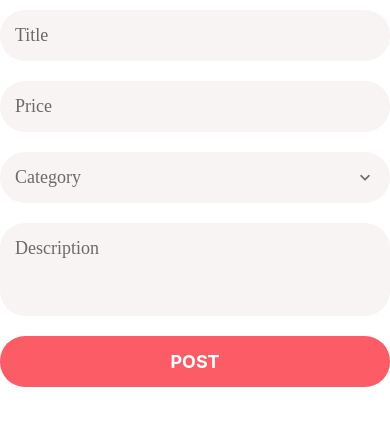
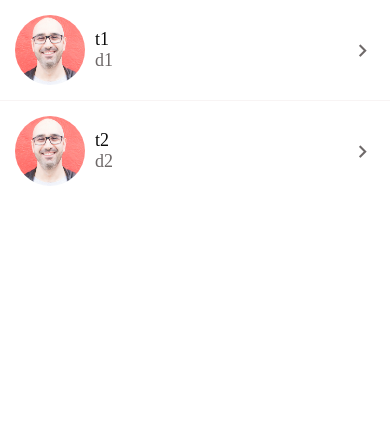
Before and after one commit to RukshanNuwan/DoneWithIt, a React Native app: screen / in a window 390 px wide. Shown: the top 426 px of the page. Built offline with nearby package versions, Linux system fonts and the light colour scheme.

Commit message:
adding chevrons

```diff
--- a/App.js
+++ b/App.js
@@ -19,7 +19,7 @@ import ListingEditScreen from "./app/screens/ListingEditScreen";
 
 const App = () => {
   return (
-    <ListingEditScreen/>
+    <MessagesScreen/>
   );
 };
 
--- a/app/components/ListItem.js
+++ b/app/components/ListItem.js
@@ -1,5 +1,6 @@
 import {Image, StyleSheet, TouchableHighlight, View} from "react-native";
 import {GestureHandlerRootView, Swipeable} from 'react-native-gesture-handler';
+import {MaterialCommunityIcons} from '@expo/vector-icons';
 
 import AppText from "./AppText";
 import colors from "../config/colors";
@@ -11,12 +12,15 @@ const ListItem = ({image, title, subTitle, IconComponent, onPress, renderRightAc
         <TouchableHighlight onPress={onPress} underlayColor={colors.light}>
           <View style={styles.container}>
             {IconComponent}
+
             {image && <Image source={image} style={styles.image}/>}
 
             <View style={styles.detailsContainer}>
               <AppText style={styles.title}>{title}</AppText>
               {subTitle && <AppText style={styles.subTitle}>{subTitle}</AppText>}
             </View>
+
+            <MaterialCommunityIcons name="chevron-right" size={25} color={colors.medium}/>
           </View>
         </TouchableHighlight>
       </Swipeable>
@@ -29,6 +33,7 @@ const styles = StyleSheet.create({
     flexDirection: 'row',
     padding: 15,
     backgroundColor: colors.white,
+    alignItems: 'center',
   },
   image: {
     width: 70,
@@ -38,6 +43,7 @@ const styles = StyleSheet.create({
   detailsContainer: {
     marginLeft: 10,
     justifyContent: 'center',
+    flex: 1,
   },
   title: {
     fontWeight: '500',
```
